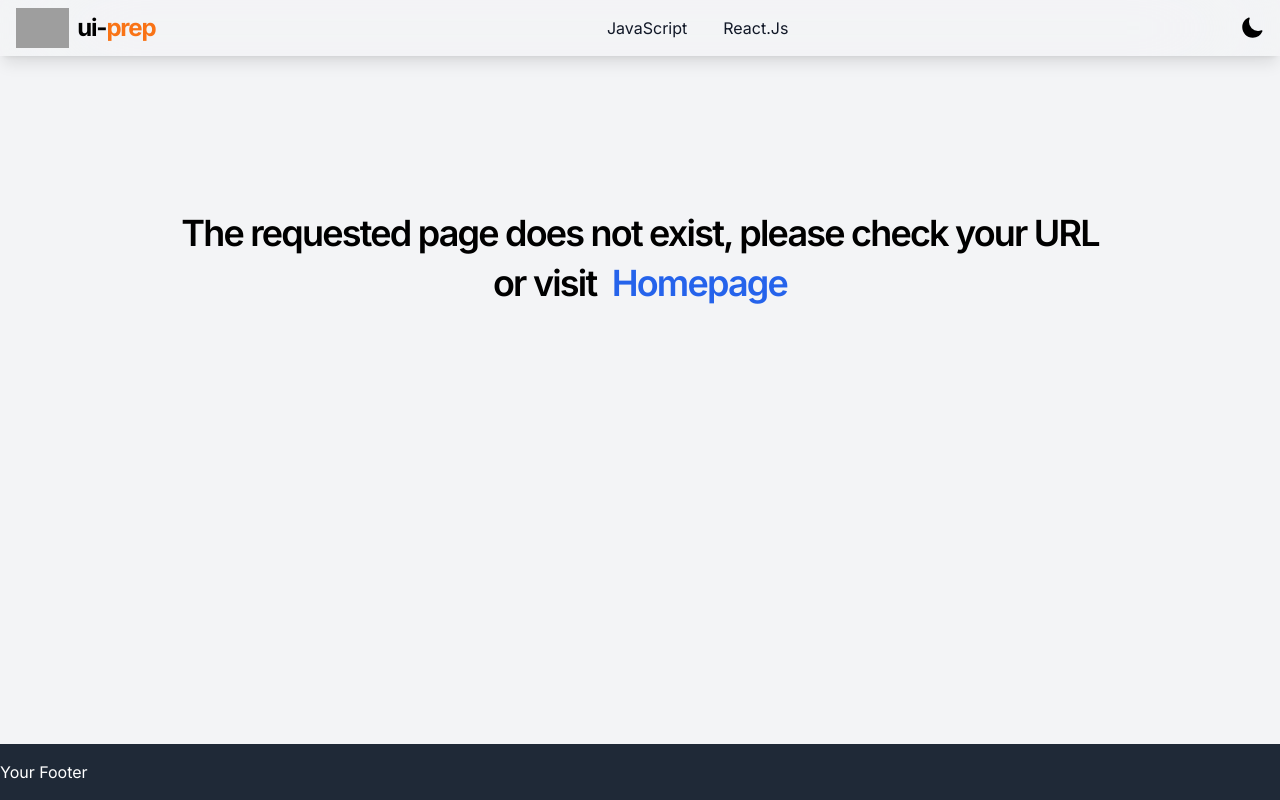
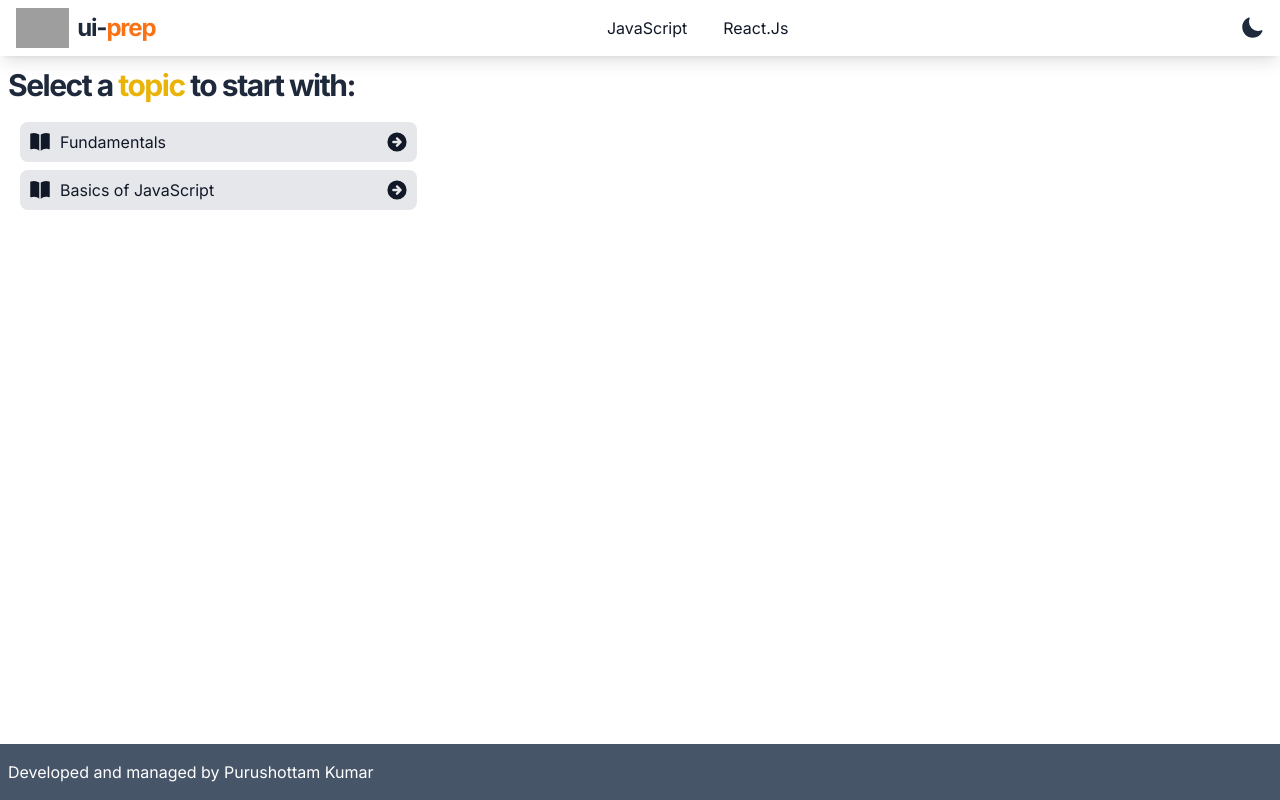
Before and after one commit to puru531/ui-prep, a React (Vite) app: page /js/topic/1 in a window 1280 px wide. Built offline with nearby package versions, Linux system fonts and the light colour scheme; grey boxes are pictures that could not be loaded.

Commit message:
content not loading

```diff
--- a/src/App.tsx
+++ b/src/App.tsx
@@ -15,8 +15,8 @@ function App() {
         <Routes>
           <Route element={<AppLayout />}>
             <Route index element={<HomePage />} />
-            <Route path="/js" element={<JsLandingPage />} />
-            <Route path="/react" element={<ReactLandingPage />} />
+            <Route path="/js/*" element={<JsLandingPage />} />
+            <Route path="/react/*" element={<ReactLandingPage />} />
           </Route>
           <Route path="*" element={<PageNotFound />} />
         </Routes>
--- a/src/pages/JsLandingPage.tsx
+++ b/src/pages/JsLandingPage.tsx
@@ -1,11 +1,17 @@
 // import { useState, useEffect } from 'react';
-import { Link, Route, useMatch, useParams, useNavigate } from 'react-router-dom';
+import {
+  // Link,
+  Route,
+  useParams,
+  useNavigate,
+  Routes,
+  Outlet,
+} from "react-router-dom";
 // import { getJsTopics } from './api'; // Import your API function
-import { TopicContent } from '.';
-import Topics from './Topics';
+import { TopicContent } from ".";
+import Topics from "./Topics";
 
 function JsLandingPage() {
-  const match = useMatch();
   const { topicId } = useParams();
   const navigate = useNavigate();
   // const [topics, setTopics] = useState([]);
@@ -19,22 +25,20 @@ function JsLandingPage() {
   // }, []);
 
   return (
-
-        <>
+    <>
       <div className="h2-bold my-4">
         Select a <span className="text-yellow-500">topic </span> to start with:
       </div>
-      <div className="flex">
-        <Topics />
+      <div className="flex w-full md:w-1/3">
+        <Topics basePath="/js" />
       </div>
-      <Route path={`${match.path}/topic/:${topicId}`}>
-        <TopicContent onBack={() => navigate(-1)} />
-      </Route>
+      <Routes>
+        <Route
+          path="/js/topic/:topicId"
+          element={<TopicContent onBack={() => navigate(-1)} />}
+        ></Route>
+      </Routes>
     </>
-
-
-
-
   );
 }
 
--- a/src/pages/ReactLandingPage.tsx
+++ b/src/pages/ReactLandingPage.tsx
@@ -1,11 +1,17 @@
 // import React, { useState, useEffect } from 'react';
-import { Link, Route, useMatch, useParams, useNavigate } from 'react-router-dom';
+import {
+  // Link,
+  Route,
+  useParams,
+  useNavigate,
+  Routes,
+} from "react-router-dom";
 
 // import { getReactTopics } from './api'; // Import your API function
-import { TopicContent } from '.';
+import { TopicContent } from ".";
+import Topics from "./Topics";
 
 function ReactLandingPage() {
-  const match = useMatch();
   const { topicId } = useParams();
   const navigate = useNavigate();
   // const [topics, setTopics] = useState([]);
@@ -19,18 +25,20 @@ function ReactLandingPage() {
   // }, []);
 
   return (
-  <>
-
-<div className="h2-bold my-4">
-     Select a <span className="primary-color">topic </span> to start with:
-   </div>
-
-      <Route path={`${match.path}/topic/:${topicId}`}>
-        <TopicContent onBack={() => navigate(-1)} />
-      </Route>
-
-  </>
-
+    <>
+      <div className="h2-bold my-4">
+        Select a <span className="primary-color">topic </span> to start with:
+      </div>
+      <div className="flex w-full md:w-1/3">
+        <Topics basePath="/react" />
+      </div>
+      <Routes>
+        <Route
+          path="/react/topic/:topicId"
+          element={<TopicContent onBack={() => navigate(-1)} />}
+        ></Route>
+      </Routes>
+    </>
   );
 }
 
--- a/src/pages/TopicContent.tsx
+++ b/src/pages/TopicContent.tsx
@@ -1,6 +1,6 @@
+/* eslint-disable @typescript-eslint/no-unused-vars */
 // import { RootState } from "@/types/model";
 // import { useSelector } from "react-redux";
-
 
 // const TopicContent = () => {
 //   const currentTopic = useSelector((state: RootState) => state.topics.currentTopic);
@@ -12,22 +12,10 @@
 
 // export default TopicContent
 
-
-
-
-
-
-
-
-
-
-
-
-
 // TopicDetail.js
 
-import React, { useState, useEffect } from 'react';
-import { useParams, useNavigate } from 'react-router-dom';
+// import React, { useState, useEffect } from 'react';
+import { useParams, useNavigate } from "react-router-dom";
 // import { getTopicById } from './api'; // Import your API function
 
 function TopicContent({ onBack }) {
@@ -45,8 +33,8 @@ function TopicContent({ onBack }) {
 
   const topic = {
     title: "Fundamental",
-    content: "Fundamental content"
-  }
+    content: "Fundamental content",
+  };
 
   return (
     <div>
--- a/src/pages/Topics.tsx
+++ b/src/pages/Topics.tsx
@@ -1,14 +1,30 @@
 import { useSelector } from "react-redux";
-import Topic from "./Topic";
+// import Topic from "./Topic";
 import { CourseTopic, RootState } from "@/types/model";
+import { HiArrowCircleRight } from "react-icons/hi";
+import { HiBookOpen } from "react-icons/hi2";
+import { Link } from "react-router-dom";
 
-const Topics = () => {
+const Topics = ({ basePath }: { basePath: string }) => {
   const topics = useSelector((state: RootState) => state.topics.allTopics);
   console.log("====== topics", topics);
   return topics?.length > 0 ? (
-    <div className="w-full md:w-1/3">
+    <div className="w-full">
       {topics.map((topic: CourseTopic) => (
-        <Topic key={topic.id} topic={topic} />
+        // <Topic key={topic.id} topic={topic} />
+        <Link
+          key={topic.id}
+          to={`${basePath}/topic/${topic.id}`}
+          className="mx-3 mb-2 flex items-center justify-between rounded-lg bg-gray-200 py-2 text-gray-900"
+        >
+          <div className="mx-2">
+            <HiBookOpen className="h3-bold" />
+          </div>
+          <div className="flex-1">{topic.name}</div>
+          <div className="mx-2">
+            <HiArrowCircleRight className="h3-bold" />
+          </div>
+        </Link>
       ))}
     </div>
   ) : (
@@ -17,15 +33,3 @@ const Topics = () => {
 };
 
 export default Topics;
-
-
-
-// <div className="topics-container">
-// <ul>
-//   {topics.map(topic => (
-//     <li key={topic.id}>
-//       <Link to={`${match.url}/topic/${topic.id}`}>{topic.title}</Link>
-//     </li>
-//   ))}
-// </ul>
-// </div>
```
